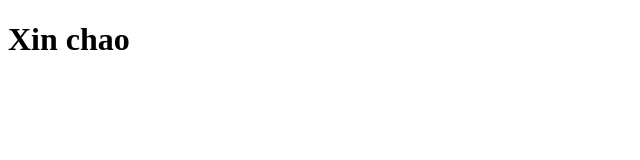
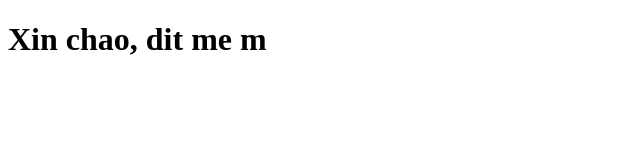
Before and after one commit to Dvil165/spear, a plain HTML site: page index.html in a window 1280 px wide. Shown: the whole page, without its empty margins (0-640 px from the left). Drawn offline with Linux system fonts and the light colour scheme.

Commit message:
Update index.html

```diff
--- a/index.html
+++ b/index.html
@@ -7,7 +7,7 @@
   </head>
   <body>
   <h1>
-    Xin chao
+    Xin chao, dit me m
   </h1>
   </body>
 </html>
```
